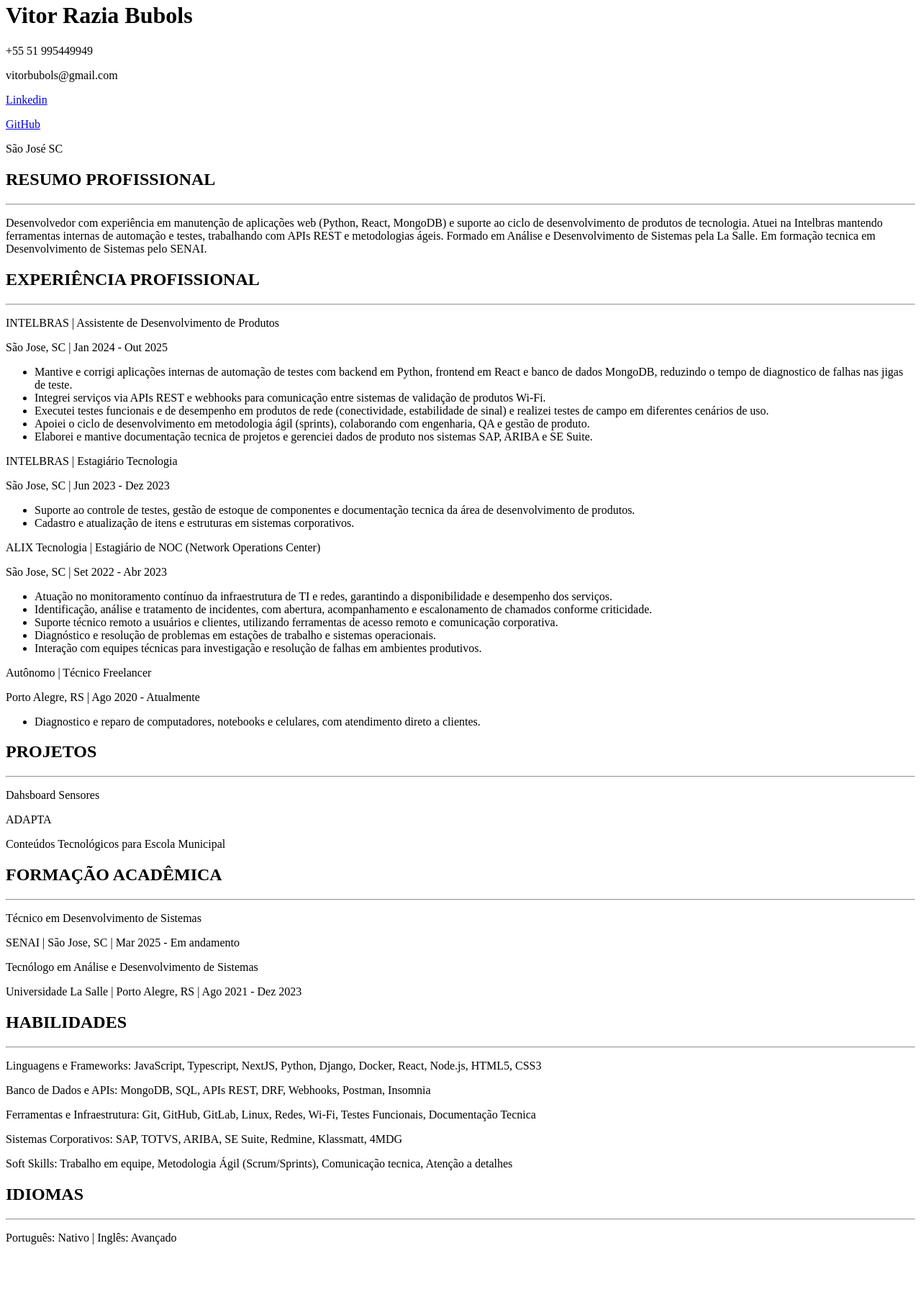
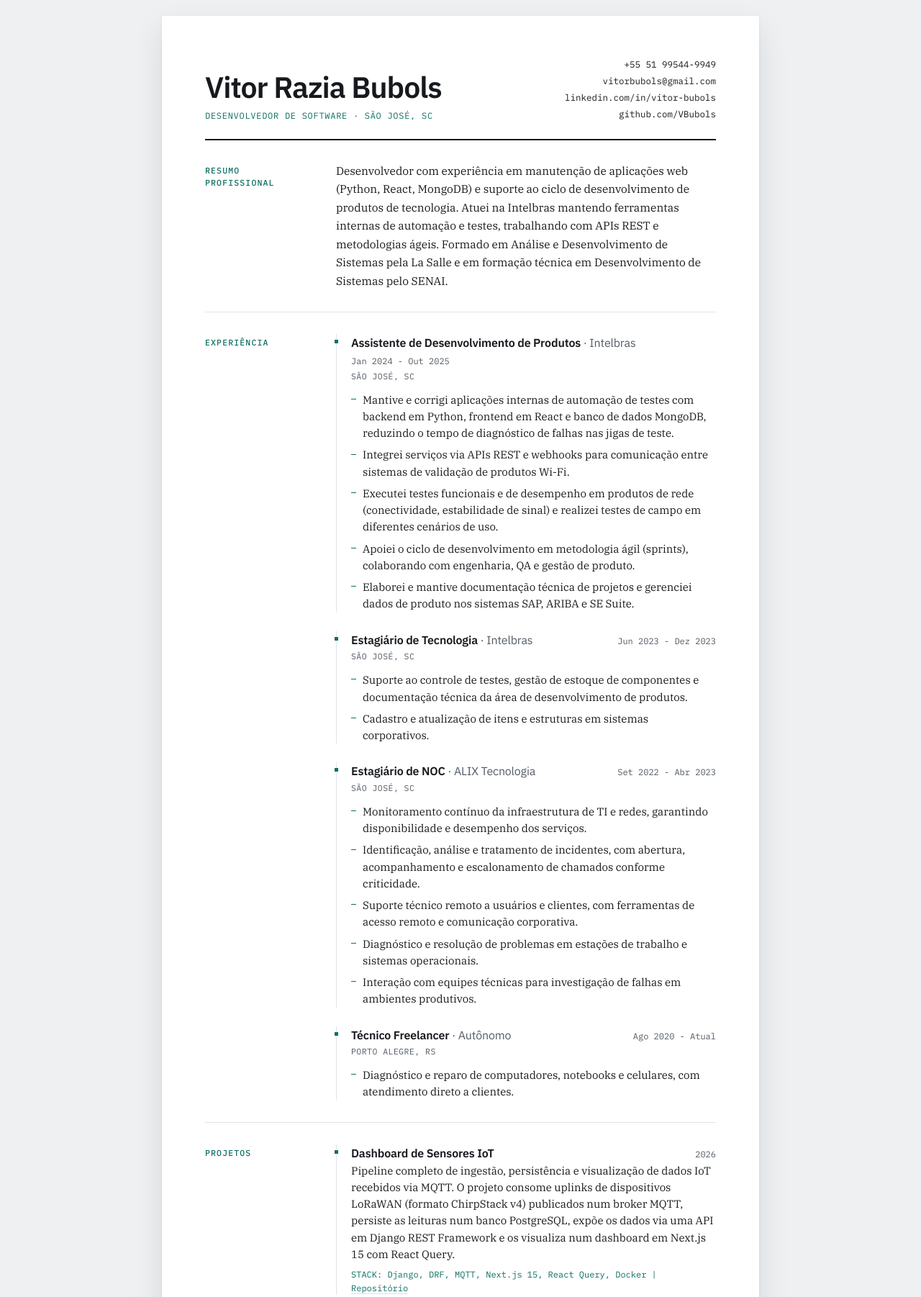
Before and after one commit to VBubols/digital_cv, a plain HTML site: page index.html in a window 1280 px wide. Shown: the part 18-1820 px from the top of the page at 72% size. Before the commit the page ends 1763 px from the top, so only its background shows below. Drawn offline with Linux system fonts and the light colour scheme.

Commit message:
added style and projects

```diff
--- a/index.html
+++ b/index.html
@@ -1,166 +1,206 @@
 <!DOCTYPE html>
 <html lang="pt-BR">
+
 <head>
     <meta charset="UTF-8">
     <meta name="viewport" content="width=device-width, initial-scale=1.0">
     <meta http-equiv="X-UA-Compatible" content="ie=edge">
     <title>Currículo Vitor Razia Bubols</title>
+
+    <link rel="preconnect" href="https://fonts.googleapis.com">
+    <link rel="preconnect" href="https://fonts.gstatic.com" crossorigin>
+    <link href="https://fonts.googleapis.com/css2?family=IBM+Plex+Mono:wght@400;500&family=IBM+Plex+Sans:wght@400;500;600&family=IBM+Plex+Serif:ital,wght@0,400;0,600;1,400&display=swap" rel="stylesheet">
+
+    <link rel="stylesheet" href="style.css">
 </head>
+
 <body>
-    <div>
-        <h1>Vitor Razia Bubols</h1>
-    </div>
+    <main class="pagina">
 
-    <div>
-        <p>+55 51 995449949</p>
-        <p>vitorbubols@gmail.com</p>
-        <p><a href="https://www.linkedin.com/in/vitor-bubols">Linkedin</a></p>
-        <p><a href="https://github.com/VBubols">GitHub</a></p>
-        <p>São José SC</p>
-    </div>
+        <header class="cabecalho">
+            <div>
+                <h1 class="nome">Vitor Razia Bubols</h1>
+                <p class="cargo">Desenvolvedor de Software · São José, SC</p>
+            </div>
 
-    <div>
-        <h2>RESUMO PROFISSIONAL</h2>
-        <hr>
-        <p>Desenvolvedor com experiência em manutenção de aplicações web (Python, React, MongoDB) e suporte ao
-            ciclo de desenvolvimento de produtos de tecnologia. Atuei na Intelbras mantendo ferramentas internas de
-            automação e testes, trabalhando com APIs REST e metodologias ágeis. Formado em Análise e Desenvolvimento
-            de Sistemas pela La Salle. Em formação tecnica em Desenvolvimento de Sistemas pelo SENAI.</p>
-    </div>
+            <ul class="contato">
+                <li><a href="tel:+5551995449949">+55 51 99544-9949</a></li>
+                <li><a href="mailto:vitorbubols@gmail.com">vitorbubols@gmail.com</a></li>
+                <li><a href="https://www.linkedin.com/in/vitor-bubols" target="_blank" rel="noopener">linkedin.com/in/vitor-bubols</a></li>
+                <li><a href="https://github.com/VBubols" target="_blank" rel="noopener">github.com/VBubols</a></li>
+            </ul>
+        </header>
 
-    <div>
-        <h2>EXPERIÊNCIA PROFISSIONAL</h2>
-        <hr>
+        <section class="bloco">
+            <h2 class="rotulo">Resumo Profissional</h2>
+            <div>
+                <p class="resumo">
+                    Desenvolvedor com experiência em manutenção de aplicações web (Python, React, MongoDB) e suporte ao ciclo de desenvolvimento de produtos de tecnologia. Atuei na Intelbras mantendo ferramentas internas de automação e testes, trabalhando com APIs REST e
+                    metodologias ágeis. Formado em Análise e Desenvolvimento de Sistemas pela La Salle e em formação técnica em Desenvolvimento de Sistemas pelo SENAI.
+                </p>
+            </div>
+        </section>
 
-        <div>
-            <p>INTELBRAS | Assistente de Desenvolvimento de Produtos</p>
-            <p>São Jose, SC | Jan 2024 - Out 2025</p>
+        <section class="bloco">
+            <h2 class="rotulo">Experiência</h2>
 
-            <ul>
-                <li>
-                    Mantive e corrigi aplicações internas de automação de testes com backend em Python, frontend em React
-                    e banco de dados MongoDB, reduzindo o tempo de diagnostico de falhas nas jigas de teste.
+            <ul class="lista-itens">
+                <li class="item">
+                    <div class="item-topo">
+                        <p class="funcao">Assistente de Desenvolvimento de Produtos <span class="empresa">·
+                                Intelbras</span></p>
+                        <p class="periodo">Jan 2024 - Out 2025</p>
+                    </div>
+                    <p class="local">São José, SC</p>
+                    <ul class="atividades">
+                        <li>Mantive e corrigi aplicações internas de automação de testes com backend em Python, frontend em React e banco de dados MongoDB, reduzindo o tempo de diagnóstico de falhas nas jigas de teste.
+                        </li>
+                        <li>Integrei serviços via APIs REST e webhooks para comunicação entre sistemas de validação de produtos Wi-Fi.</li>
+                        <li>Executei testes funcionais e de desempenho em produtos de rede (conectividade, estabilidade de sinal) e realizei testes de campo em diferentes cenários de uso.</li>
+                        <li>Apoiei o ciclo de desenvolvimento em metodologia ágil (sprints), colaborando com engenharia, QA e gestão de produto.</li>
+                        <li>Elaborei e mantive documentação técnica de projetos e gerenciei dados de produto nos sistemas SAP, ARIBA e SE Suite.</li>
+                    </ul>
                 </li>
-                <li>
-                    Integrei serviços via APIs REST e webhooks para comunicação entre sistemas de validação de produtos
-                    Wi-Fi.
+
+                <li class="item">
+                    <div class="item-topo">
+                        <p class="funcao">Estagiário de Tecnologia <span class="empresa">· Intelbras</span></p>
+                        <p class="periodo">Jun 2023 - Dez 2023</p>
+                    </div>
+                    <p class="local">São José, SC</p>
+                    <ul class="atividades">
+                        <li>Suporte ao controle de testes, gestão de estoque de componentes e documentação técnica da área de desenvolvimento de produtos.</li>
+                        <li>Cadastro e atualização de itens e estruturas em sistemas corporativos.</li>
+                    </ul>
                 </li>
-                <li>
-                    Executei testes funcionais e de desempenho em produtos de rede (conectividade, estabilidade de sinal) e
-                    realizei testes de campo em diferentes cenários de uso.
+
+                <li class="item">
+                    <div class="item-topo">
+                        <p class="funcao">Estagiário de NOC <span class="empresa">· ALIX Tecnologia</span></p>
+                        <p class="periodo">Set 2022 - Abr 2023</p>
+                    </div>
+                    <p class="local">São José, SC</p>
+                    <ul class="atividades">
+                        <li>Monitoramento contínuo da infraestrutura de TI e redes, garantindo disponibilidade e desempenho dos serviços.</li>
+                        <li>Identificação, análise e tratamento de incidentes, com abertura, acompanhamento e escalonamento de chamados conforme criticidade.</li>
+                        <li>Suporte técnico remoto a usuários e clientes, com ferramentas de acesso remoto e comunicação corporativa.
+                        </li>
+                        <li>Diagnóstico e resolução de problemas em estações de trabalho e sistemas operacionais.</li>
+                        <li>Interação com equipes técnicas para investigação de falhas em ambientes produtivos.</li>
+                    </ul>
                 </li>
-                <li>
-                    Apoiei o ciclo de desenvolvimento em metodologia ágil (sprints), colaborando com engenharia, QA e
-                    gestão de produto.
-                </li>
-                <li>
-                    Elaborei e mantive documentação tecnica de projetos e gerenciei dados de produto nos sistemas SAP,
-                    ARIBA e SE Suite.
+
+                <li class="item">
+                    <div class="item-topo">
+                        <p class="funcao">Técnico Freelancer <span class="empresa">· Autônomo</span></p>
+                        <p class="periodo">Ago 2020 - Atual</p>
+                    </div>
+                    <p class="local">Porto Alegre, RS</p>
+                    <ul class="atividades">
+                        <li>Diagnóstico e reparo de computadores, notebooks e celulares, com atendimento direto a clientes.
+                        </li>
+                    </ul>
                 </li>
             </ul>
-        </div>
+        </section>
 
-        <div>
-            <p>INTELBRAS | Estagiário Tecnologia</p>
-            <p>São Jose, SC | Jun 2023 - Dez 2023</p>
+        <section class="bloco">
+            <h2 class="rotulo">Projetos</h2>
 
-            <ul>
-                <li>
-                    Suporte ao controle de testes, gestão de estoque de componentes e documentação tecnica da área de
-                    desenvolvimento de produtos.
+            <ul class="lista-itens">
+                <li class="item">
+                    <div class="item-topo">
+                        <p class="funcao">Dashboard de Sensores IoT</p>
+                        <p class="periodo">2026</p>
+                    </div>
+                    <p>Pipeline completo de ingestão, persistência e visualização de dados IoT recebidos via MQTT. O projeto consome uplinks de dispositivos LoRaWAN (formato ChirpStack v4) publicados num broker MQTT, persiste as leituras num banco PostgreSQL,
+                        expõe os dados via uma API em Django REST Framework e os visualiza num dashboard em Next.js 15 com React Query.
+                    </p>
+                    <p class="stack">STACK: Django, DRF, MQTT, Next.js 15, React Query, Docker | <a href="https://github.com/VBubols/dashboard_sensores">Repositório</a></p>
                 </li>
-                <li>
-                    Cadastro e atualização de itens e estruturas em sistemas corporativos.
+
+                <li class="item">
+                    <div class="item-topo">
+                        <p class="funcao">ADAPTA — Plataforma de Aprendizagem Adaptativa com IA</p>
+                        <p class="periodo">2026</p>
+                    </div>
+                    <p>Plataforma web em que a inteligência artificial atua como avaliadora e orientadora pedagógica: o aluno informa um tema, a IA gera uma trilha de aprendizagem completa, aplica uma avaliação diagnóstica, classifica o nível do estudante
+                        e monta um plano de estudo personalizado.</p>
+                    <p class="stack">STACK: React, Node.js, Express, JavaScript, PostgreSQL, Google Gemini | <a href="https://github.com/VBubols/adapta">repositório</a></p>
+                </li>
+
+                <li class="item">
+                    <div class="item-topo">
+                        <p class="funcao">Conteúdos Tecnológicos para Escola Municipal</p>
+                        <p class="periodo">2023</p>
+                    </div>
+                    <p>Criei vídeos tutoriais e guias de uso do Google Classroom e Drive para professores e alunos, sendo utilizados pela instituição durante todo período que realizaram aula assíncronas. Eu e meu grupo fomos convidados a falar do curso no
+                        Simpósio das Profissões, que a escola realizou no ano seguinte.</p>
                 </li>
             </ul>
-        </div>
+        </section>
 
-        <div>
-            <p>ALIX Tecnologia | Estagiário de NOC (Network Operations Center)</p>
-            <p>São Jose, SC | Set 2022 - Abr 2023</p>
+        <section class="bloco">
+            <h2 class="rotulo">Formação Acadêmica</h2>
 
-            <ul>
-                <li>
-                    Atuação no monitoramento contínuo da infraestrutura de TI e redes, garantindo a disponibilidade e desempenho
-                    dos serviços.
+            <ul class="lista-itens">
+                <li class="item">
+                    <div class="item-topo">
+                        <p class="funcao">Técnico em Desenvolvimento de Sistemas <span class="empresa">· SENAI</span>
+                        </p>
+                        <p class="periodo">Mar 2025 - Em andamento</p>
+                    </div>
+                    <p class="local">São José, SC</p>
                 </li>
-                <li>
-                    Identificação, análise e tratamento de incidentes, com abertura, acompanhamento e escalonamento de
-                    chamados conforme criticidade.
-                </li>
-                <li>
-                    Suporte técnico remoto a usuários e clientes, utilizando ferramentas de acesso remoto e comunicação
-                    corporativa.
-                </li>
-                <li>
-                    Diagnóstico e resolução de problemas em estações de trabalho e sistemas operacionais.
-                </li>
-                <li>
-                    Interação com equipes técnicas para investigação e resolução de falhas em ambientes produtivos.
+
+                <li class="item">
+                    <div class="item-topo">
+                        <p class="funcao">Tecnólogo em Análise e Desenvolvimento de Sistemas <span class="empresa">·
+                                Universidade La Salle</span></p>
+                        <p class="periodo">Ago 2021 - Dez 2023</p>
+                    </div>
+                    <p class="local">Porto Alegre, RS</p>
                 </li>
             </ul>
-        </div>
+        </section>
 
-        <div>
-            <p>Autônomo | Técnico Freelancer</p>
-            <p>Porto Alegre, RS | Ago 2020 - Atualmente</p>
+        <section class="bloco">
+            <h2 class="rotulo">Habilidades</h2>
 
-            <ul>
-                <li>
-                    Diagnostico e reparo de computadores, notebooks e celulares, com atendimento direto a clientes.
-                </li>
+            <dl class="habilidades">
+                <div class="grupo">
+                    <dt>Linguagens e frameworks</dt>
+                    <dd>JavaScript, TypeScript, Next.js, React, Node.js, Python, Django, HTML5, CSS3</dd>
+                </div>
+                <div class="grupo">
+                    <dt>Dados e APIs</dt>
+                    <dd>MongoDB, SQL, APIs REST, DRF, Webhooks, Postman, Insomnia</dd>
+                </div>
+                <div class="grupo">
+                    <dt>Ferramentas e infra</dt>
+                    <dd>Git, GitHub, GitLab, Docker, Linux, Redes e Wi-Fi, Testes funcionais, Documentação técnica</dd>
+                </div>
+                <div class="grupo">
+                    <dt>Sistemas corporativos</dt>
+                    <dd>SAP, TOTVS, ARIBA, SE Suite, Redmine, Klassmatt, 4MDG</dd>
+                </div>
+                <div class="grupo">
+                    <dt>Práticas</dt>
+                    <dd>Metodologias ágeis (Scrum e sprints), comunicação técnica, trabalho em equipe, atenção a detalhes
+                    </dd>
+                </div>
+            </dl>
+        </section>
+
+        <section class="bloco">
+            <h2 class="rotulo">Idiomas</h2>
+            <ul class="idiomas">
+                <li class="idioma">Português · Nativo</li>
+                <li class="idioma">Inglês · Avançado</li>
             </ul>
-        </div>
+        </section>
 
-    </div>
+    </main>
+</body>
 
-    <div>
-        <h2>PROJETOS</h2>
-        <hr>
-        <div>
-            <p>Dahsboard Sensores</p>
-        </div>
-
-        <div>
-            <p>ADAPTA</p>
-        </div>
-
-        <div>
-            <p>Conteúdos Tecnológicos para Escola Municipal</p>
-        </div>
-    </div>
-
-    <div>
-        <h2>FORMAÇÃO ACADÊMICA</h2>
-        <hr>
-
-        <div>
-            <p>Técnico em Desenvolvimento de Sistemas</p>
-            <p>SENAI | São Jose, SC | Mar 2025 - Em andamento</p>
-        </div>
-
-        <div>
-            <p>Tecnólogo em Análise e Desenvolvimento de Sistemas</p>
-            <p>Universidade La Salle | Porto Alegre, RS | Ago 2021 - Dez 2023</p>
-        </div>
-    </div>
-
-    <div>
-        <h2>HABILIDADES</h2>
-        <hr>
-
-        <p>Linguagens e Frameworks: JavaScript, Typescript, NextJS, Python, Django, Docker, React, Node.js, HTML5, CSS3</p>
-        <p>Banco de Dados e APIs: MongoDB, SQL, APIs REST, DRF, Webhooks, Postman, Insomnia</p>
-        <p>Ferramentas e Infraestrutura: Git, GitHub, GitLab, Linux, Redes, Wi-Fi, Testes Funcionais, Documentação Tecnica</p>
-        <p>Sistemas Corporativos: SAP, TOTVS, ARIBA, SE Suite, Redmine, Klassmatt, 4MDG</p>
-        <p>Soft Skills: Trabalho em equipe, Metodologia Ágil (Scrum/Sprints), Comunicação tecnica, Atenção a detalhes</p>
-    </div>
-
-    <div>
-        <h2>IDIOMAS</h2>
-        <hr>
-
-        <p>Português: Nativo | Inglês: Avançado</p>
-    </div>
-</body>
 </html>
--- a/style.css
+++ b/style.css
@@ -0,0 +1,358 @@
+  :root {
+     --tinta: #16191d;
+     --tinta-suave: #545c66;
+     --papel: #ffffff;
+     --fundo: #eef0f2;
+     --linha: #dfe3e8;
+     --sinal: #0e6f63;
+     --sinal-claro: #e9f2f0;
+     --serif: "IBM Plex Serif", Georgia, "Times New Roman", serif;
+     --sans: "IBM Plex Sans", -apple-system, "Segoe UI", Arial, sans-serif;
+     --mono: "IBM Plex Mono", "SF Mono", Consolas, monospace;
+     --rail: 150px;
+     --gap: 32px;
+ }
+
+ *,
+ *::before,
+ *::after {
+     box-sizing: border-box;
+ }
+
+ html {
+     -webkit-text-size-adjust: 100%;
+ }
+
+ body {
+     margin: 0;
+     padding: 40px 20px;
+     background: var(--fundo);
+     color: var(--tinta);
+     font-family: var(--serif);
+     font-size: 15px;
+     line-height: 1.55;
+     font-feature-settings: "kern" 1, "liga" 1;
+ }
+
+ .pagina {
+     max-width: 830px;
+     margin: 0 auto;
+     padding: 56px 60px 64px;
+     background: var(--papel);
+     box-shadow: 0 1px 3px rgba(22, 25, 29, .08), 0 18px 40px rgba(22, 25, 29, .10);
+ }
+
+ a {
+     color: inherit;
+     text-decoration: none;
+     border-bottom: 1px solid var(--linha);
+     transition: border-color .15s ease, color .15s ease;
+ }
+
+ a:hover,
+ a:focus-visible {
+     color: var(--sinal);
+     border-bottom-color: var(--sinal);
+ }
+
+ a:focus-visible {
+     outline: 2px solid var(--sinal);
+     outline-offset: 3px;
+     border-radius: 2px;
+ }
+
+ ul {
+     margin: 0;
+     padding: 0;
+     list-style: none;
+ }
+
+ p {
+     margin: 0;
+ }
+
+ .cabecalho {
+     display: flex;
+     flex-wrap: wrap;
+     align-items: flex-end;
+     justify-content: space-between;
+     gap: 24px;
+     padding-bottom: 22px;
+     border-bottom: 2px solid var(--tinta);
+ }
+
+ .nome {
+     margin: 0;
+     font-family: var(--sans);
+     font-size: 41px;
+     font-weight: 600;
+     letter-spacing: -0.025em;
+     line-height: 1.05;
+ }
+
+ .cargo {
+     margin-top: 10px;
+     font-family: var(--mono);
+     font-size: 12px;
+     letter-spacing: .06em;
+     text-transform: uppercase;
+     color: var(--sinal);
+ }
+
+ .contato {
+     font-family: var(--mono);
+     font-size: 12.5px;
+     line-height: 1.85;
+     text-align: right;
+     color: var(--tinta-suave);
+ }
+
+ .contato a {
+     color: var(--tinta);
+     border-bottom-color: transparent;
+ }
+
+ .contato a:hover,
+ .contato a:focus-visible {
+     color: var(--sinal);
+     border-bottom-color: var(--sinal);
+ }
+
+ .bloco {
+     display: grid;
+     grid-template-columns: var(--rail) 1fr;
+     gap: var(--gap);
+     padding: 30px 0;
+     border-bottom: 1px solid var(--linha);
+ }
+
+ .bloco:last-of-type {
+     border-bottom: 0;
+     padding-bottom: 4px;
+ }
+
+ .rotulo {
+     margin: 0;
+     font-family: var(--mono);
+     font-size: 11.5px;
+     font-weight: 500;
+     letter-spacing: .1em;
+     text-transform: uppercase;
+     color: var(--sinal);
+     padding-top: 3px;
+ }
+
+ .resumo {
+     font-size: 15.5px;
+     line-height: 1.65;
+ }
+
+ .lista-itens {
+     display: flex;
+     flex-direction: column;
+     gap: 26px;
+ }
+
+ .item {
+     position: relative;
+     padding-left: 20px;
+     border-left: 1px solid var(--linha);
+ }
+
+ .item::before {
+     content: "";
+     position: absolute;
+     left: -3px;
+     top: 8px;
+     width: 5px;
+     height: 5px;
+     background: var(--sinal);
+ }
+
+ .item-topo {
+     display: flex;
+     flex-wrap: wrap;
+     align-items: baseline;
+     justify-content: space-between;
+     gap: 4px 18px;
+ }
+
+ .funcao {
+     font-family: var(--sans);
+     font-size: 16px;
+     font-weight: 600;
+     letter-spacing: -0.01em;
+ }
+
+ .empresa {
+     font-weight: 400;
+     color: var(--tinta-suave);
+ }
+
+ .periodo {
+     font-family: var(--mono);
+     font-size: 12px;
+     color: var(--tinta-suave);
+     white-space: nowrap;
+ }
+
+ .local {
+     margin-top: 2px;
+     font-family: var(--mono);
+     font-size: 11.5px;
+     letter-spacing: .04em;
+     text-transform: uppercase;
+     color: var(--tinta-suave);
+ }
+
+ .atividades {
+     margin-top: 12px;
+     display: flex;
+     flex-direction: column;
+     gap: 7px;
+ }
+
+ .atividades li {
+     position: relative;
+     padding-left: 16px;
+ }
+
+ .atividades li::before {
+     content: "";
+     position: absolute;
+     left: 0;
+     top: .68em;
+     width: 7px;
+     height: 1px;
+     background: var(--sinal);
+ }
+
+ .stack {
+     margin-top: 8px;
+     font-family: var(--mono);
+     font-size: 12px;
+     color: var(--sinal);
+ }
+
+ .preencher {
+     color: var(--tinta-suave);
+     border-bottom: 1px dashed var(--tinta-suave);
+     font-style: italic;
+ }
+
+ .habilidades {
+     display: flex;
+     flex-direction: column;
+     gap: 14px;
+ }
+
+ .grupo {
+     display: grid;
+     grid-template-columns: 180px 1fr;
+     gap: 16px;
+     align-items: baseline;
+ }
+
+ .grupo dt {
+     font-family: var(--mono);
+     font-size: 11.5px;
+     letter-spacing: .04em;
+     text-transform: uppercase;
+     color: var(--tinta-suave);
+ }
+
+ .grupo dd {
+     margin: 0;
+     font-size: 14.5px;
+ }
+
+ .idiomas {
+     display: flex;
+     flex-wrap: wrap;
+     gap: 10px;
+ }
+
+ .idioma {
+     font-family: var(--mono);
+     font-size: 12.5px;
+     padding: 4px 11px;
+     background: var(--sinal-claro);
+     color: var(--sinal);
+ }
+
+ @media (max-width: 720px) {
+     body {
+         padding: 0;
+     }
+     .pagina {
+         padding: 36px 24px 48px;
+         box-shadow: none;
+     }
+     .nome {
+         font-size: 32px;
+     }
+     .cabecalho {
+         align-items: flex-start;
+     }
+     .contato {
+         text-align: left;
+     }
+     .bloco {
+         grid-template-columns: 1fr;
+         gap: 14px;
+         padding: 24px 0;
+     }
+     .grupo {
+         grid-template-columns: 1fr;
+         gap: 3px;
+     }
+ }
+
+ @media (prefers-reduced-motion: reduce) {
+     * {
+         transition: none !important;
+     }
+ }
+
+ @page {
+     size: A4;
+     margin: 13mm 14mm;
+ }
+
+ @media print {
+     body {
+         padding: 0;
+         background: #fff;
+         font-size: 10.2pt;
+         line-height: 1.42;
+     }
+     .pagina {
+         max-width: none;
+         padding: 0;
+         box-shadow: none;
+     }
+      :root {
+         --rail: 120px;
+         --gap: 22px;
+     }
+     .nome {
+         font-size: 27pt;
+     }
+     .bloco {
+         padding: 16px 0;
+         break-inside: avoid;
+     }
+     .item,
+     .grupo {
+         break-inside: avoid;
+     }
+     a {
+         border-bottom: 0;
+     }
+     .idioma,
+     .item::before,
+     .atividades li::before {
+         -webkit-print-color-adjust: exact;
+         print-color-adjust: exact;
+     }
+ }
```
